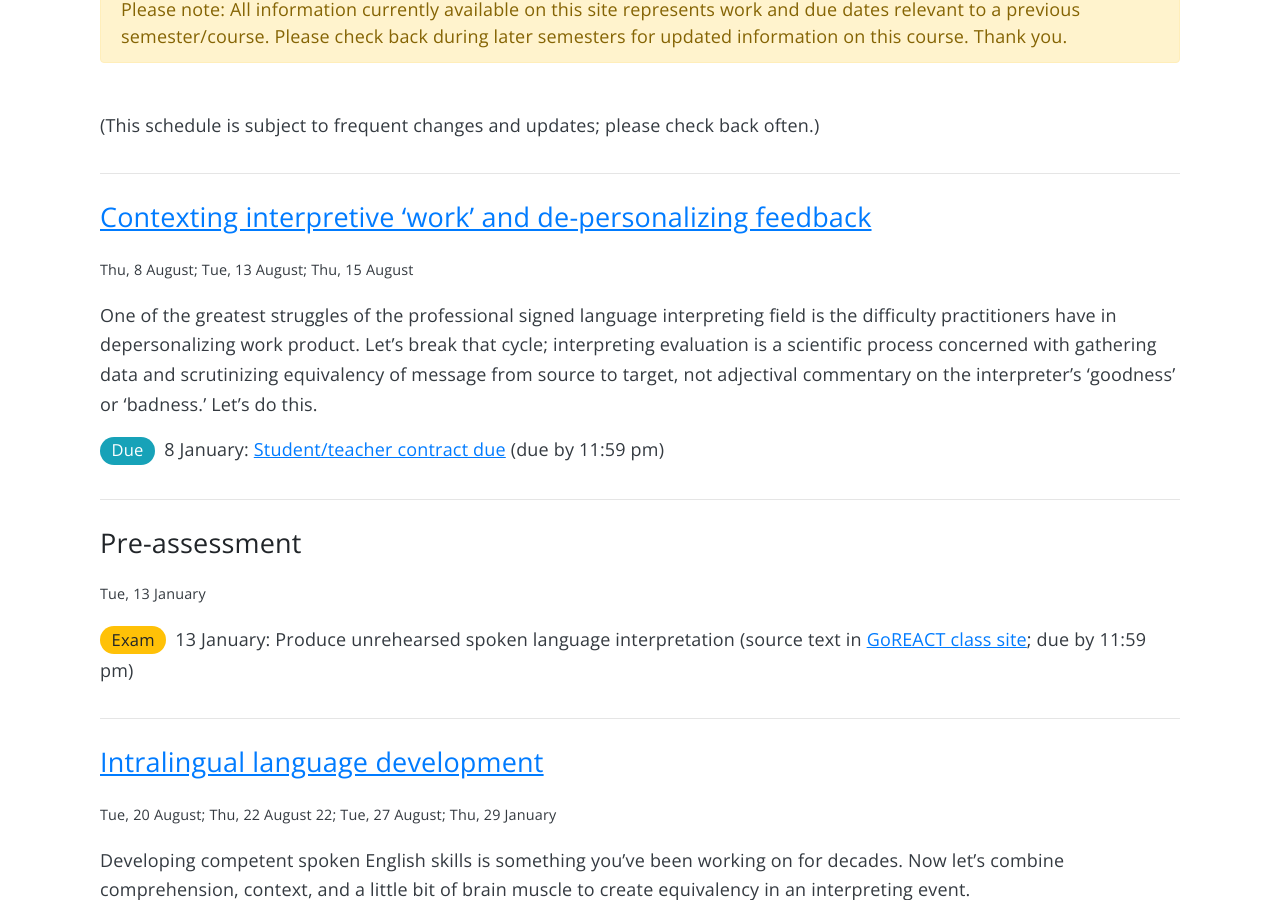
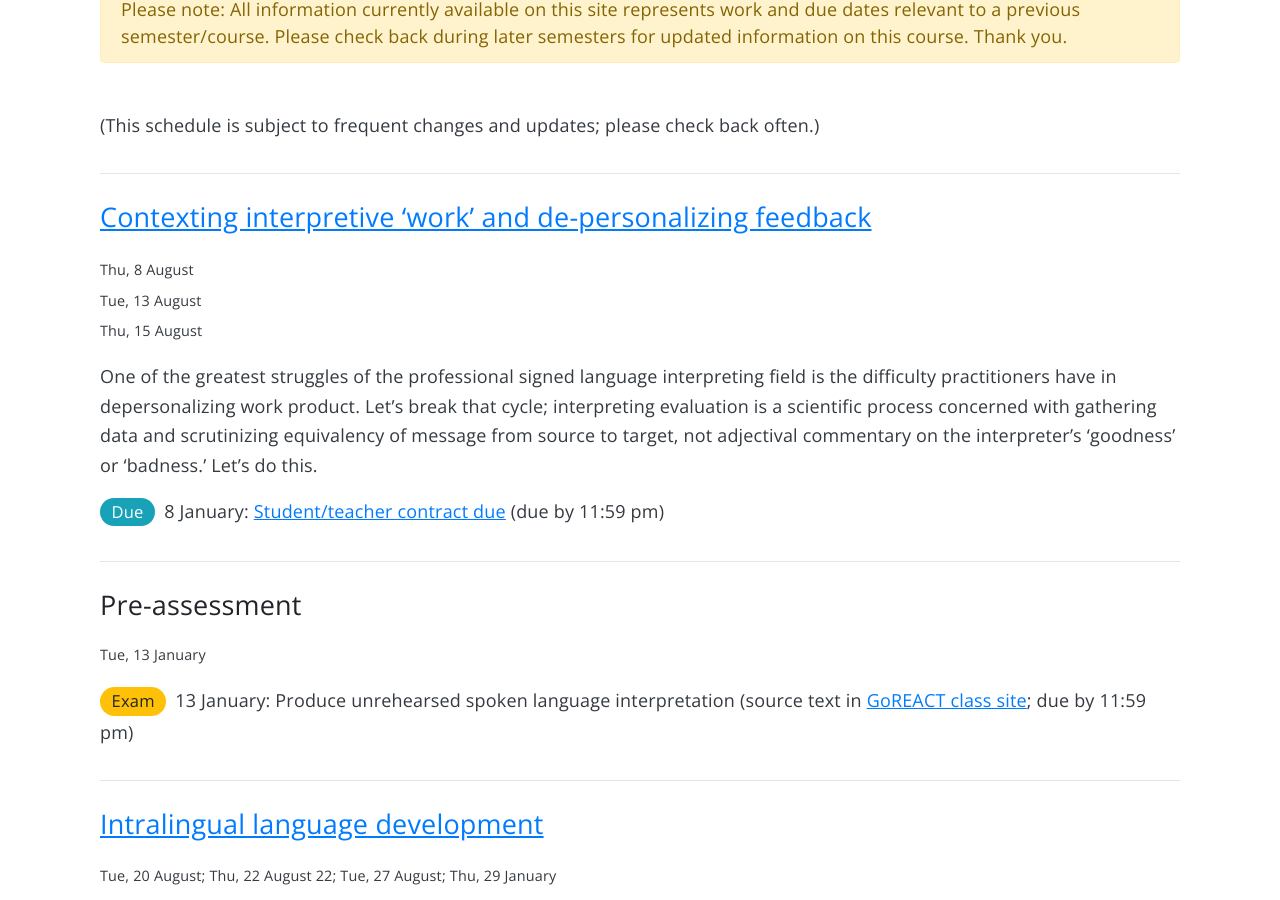
Before and after one commit to intrpr/jekyll-portfol-test, a Jekyll site: the page built from _posts/2019-06-09-schedule-sign-to-spoken-english.md, in a window 1280 px wide and 900 px high, scrolled down 456 px. Built offline with Jekyll 4.4.1, drawn with Linux system fonts in a browser that asks for light colours; nearby versions of some CDN libraries; some web fonts are replaced; our own code applies the rules of GitHub Pages for plain Markdown files; comment, search, counter and statistics services are not loaded.

Commit message:
Update 2019-06-09-schedule-sign-to-spoken-english.md

```diff
--- a/_posts/2019-06-09-schedule-sign-to-spoken-english.md
+++ b/_posts/2019-06-09-schedule-sign-to-spoken-english.md
@@ -14,7 +14,11 @@ description: This course is an introduction to the skills and processes required
 
 ## [Contexting interpretive ‘work’ and de-personalizing feedback](http://)
 
-<small>Thu, 8 August; Tue, 13 August; Thu, 15 August</small>
+<small>
+Thu, 8 August<br>
+Tue, 13 August<br>
+Thu, 15 August
+</small>
 
 One of the greatest struggles of the professional signed language interpreting field is the difficulty practitioners have in depersonalizing work product. Let’s break that cycle; interpreting evaluation is a scientific process concerned with gathering data and scrutinizing equivalency of message from source to target, not adjectival commentary on the interpreter’s ‘goodness’ or ‘badness.’ Let’s do this.
 
```
